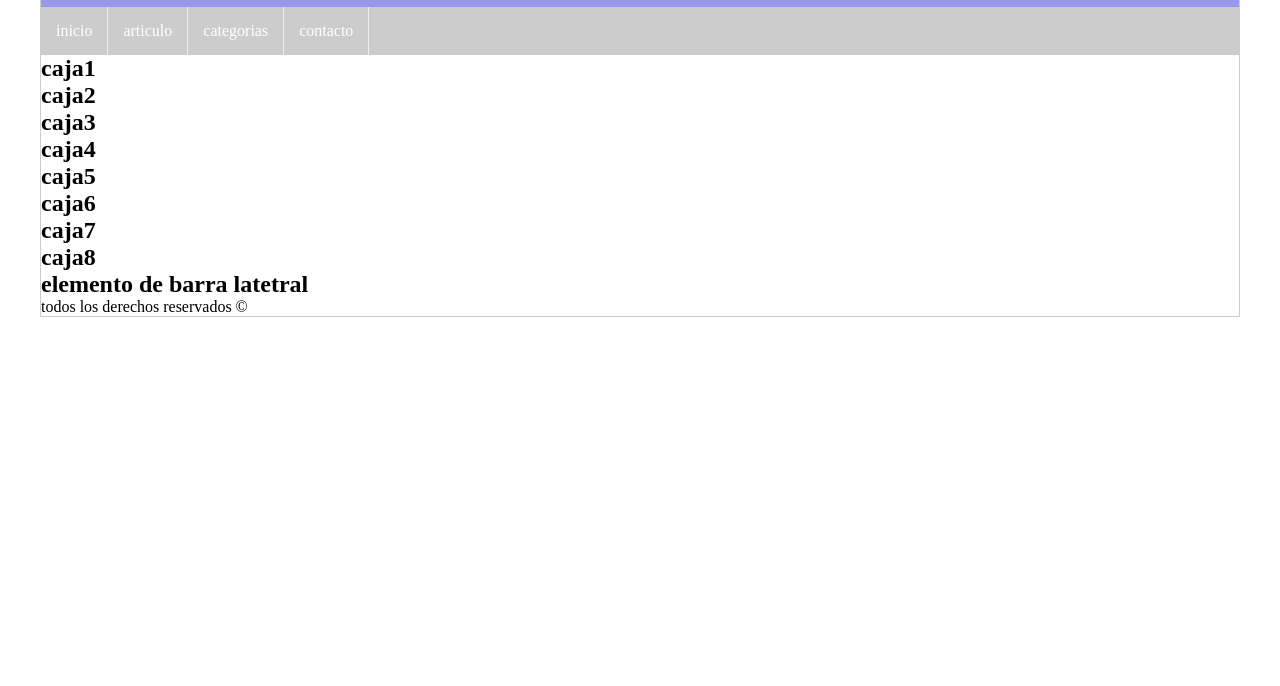
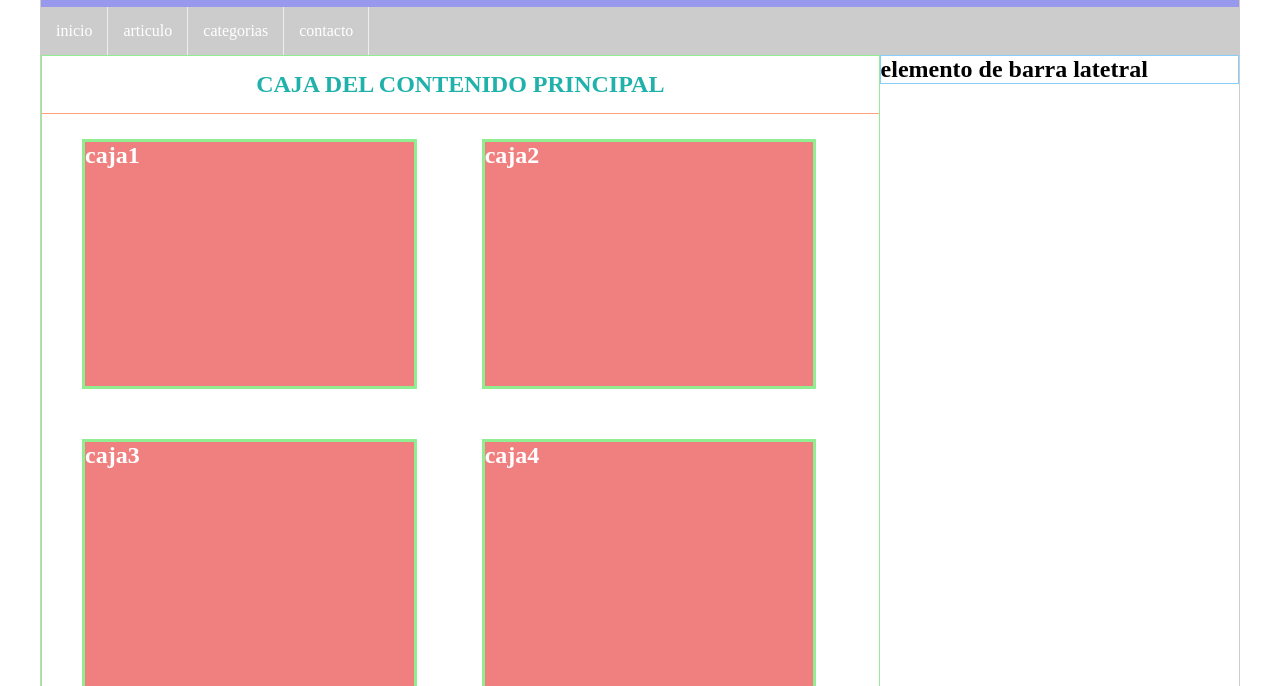
Before and after one commit to chris0315/mauqetacionwed, a plain HTML site: page 05-ejercicio/index.html in a window 1280 px wide. Shown: the part 114-800 px from the top of the page. Drawn offline with Linux system fonts and the light colour scheme.

Commit message:
termindo de dale estito al contenido principal

```diff
--- a/05-ejercicio/index.html
+++ b/05-ejercicio/index.html
@@ -22,7 +22,8 @@
             </ul>
             <div class="clearfic"></div>
         </nav>
-        <section id="generar">
+        <section id="contenido">
+            <h1>caja del contenido principal</h1>
             <div class="caja">
                 <h2>caja1</h2>
             </div>
@@ -54,6 +55,7 @@
                 <h2>elemento de barra latetral</h2>
             </div>
         </aside>
+        <div class="clearfic"></div>
         <footer id="footer">
             <p>
                 todos los derechos reservados &copy;
--- a/05-ejercicio/style.css
+++ b/05-ejercicio/style.css
@@ -52,3 +52,34 @@
 #nav_menu ul li:hover a {
     color: #444444;
 }
+
+#contenido {
+    width: 70%;
+    border: 1px solid lightgreen;
+    float: left;
+}
+
+#contenido>h1 {
+    text-align: center;
+    color: lightseagreen;
+    padding: 15px;
+    text-transform: uppercase;
+    border-bottom: 1px solid lightsalmon;
+}
+
+#contenido .caja {
+    width: 40%;
+    height: 250px;
+    background: lightcoral;
+    color: #ffffff;
+    border: 3px solid lightgreen;
+    float: left;
+    margin: 25px;
+    margin-left: 40px;
+}
+
+#lateral {
+    width: 30%;
+    border: 1px solid lightskyblue;
+    float: left;
+}
```
